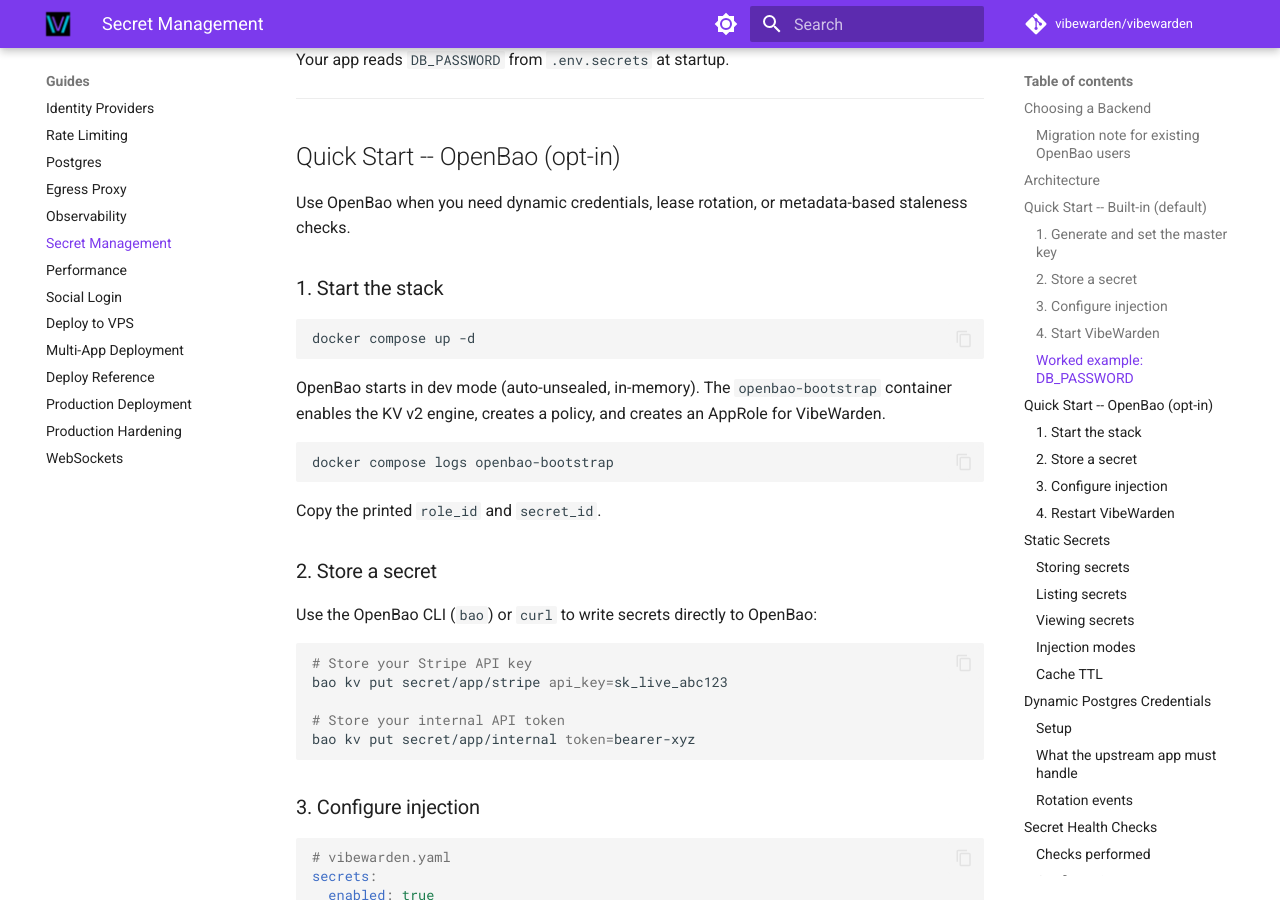
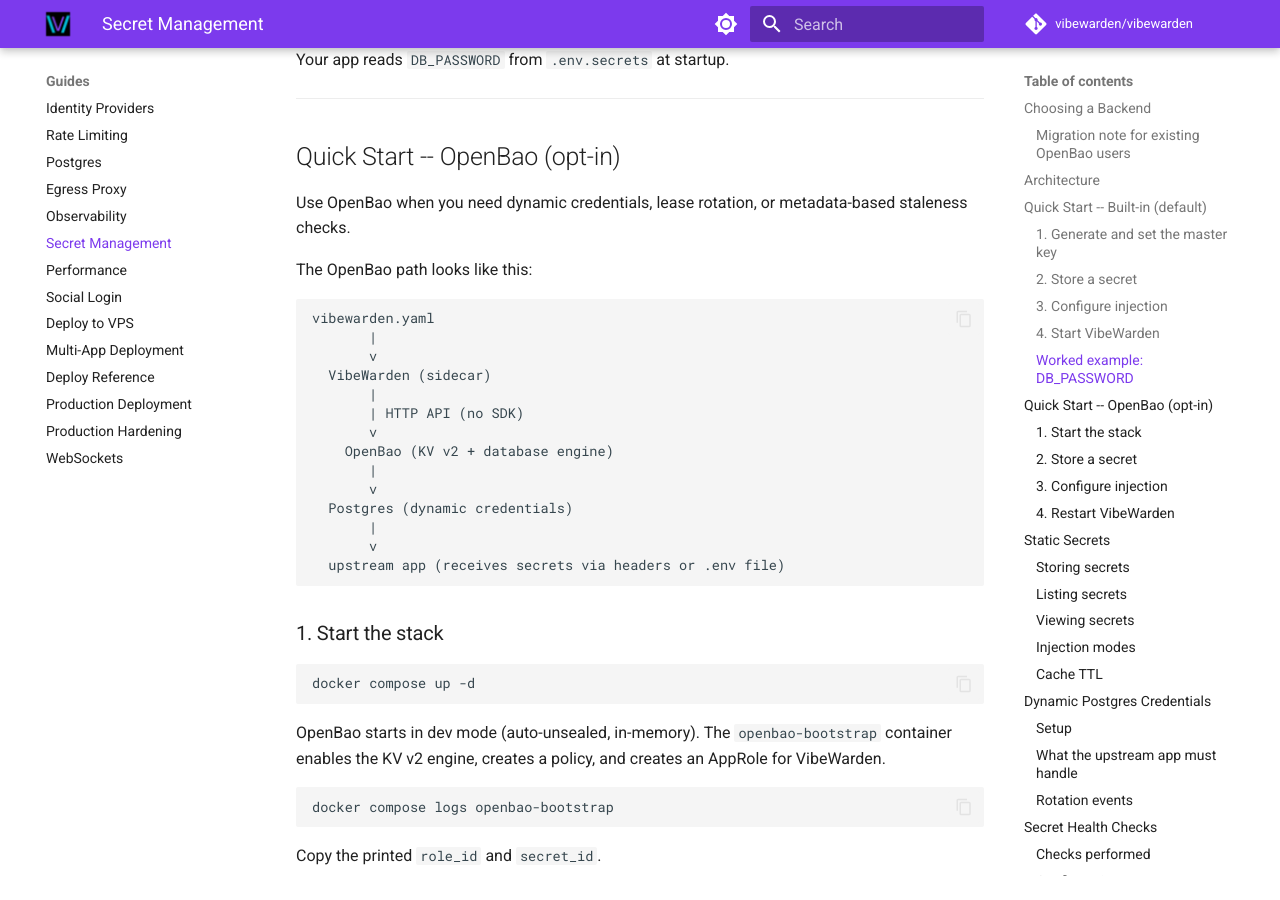
Before and after one commit to VibeWarden/vibewarden, an MkDocs documentation site: the page built from docs/secret-management.md, in a window 1280 px wide and 900 px high, scrolled down 3260 px. Built offline with MkDocs 1.6.1 and Material for MkDocs 9.7.7, drawn with Linux system fonts in a browser that asks for light colours; comment, search, counter and statistics services are not loaded; the version menu is left out.

Commit message:
docs(#983): restore OpenBao-specific diagram in opt-in Quick Start

````diff
--- a/docs/secret-management.md
+++ b/docs/secret-management.md
@@ -142,6 +142,25 @@
 ## Quick Start -- OpenBao (opt-in)
 
 Use OpenBao when you need dynamic credentials, lease rotation, or metadata-based staleness checks.
+
+The OpenBao path looks like this:
+
+```
+vibewarden.yaml
+       |
+       v
+  VibeWarden (sidecar)
+       |
+       | HTTP API (no SDK)
+       v
+    OpenBao (KV v2 + database engine)
+       |
+       v
+  Postgres (dynamic credentials)
+       |
+       v
+  upstream app (receives secrets via headers or .env file)
+```
 
 ### 1. Start the stack
 
````
